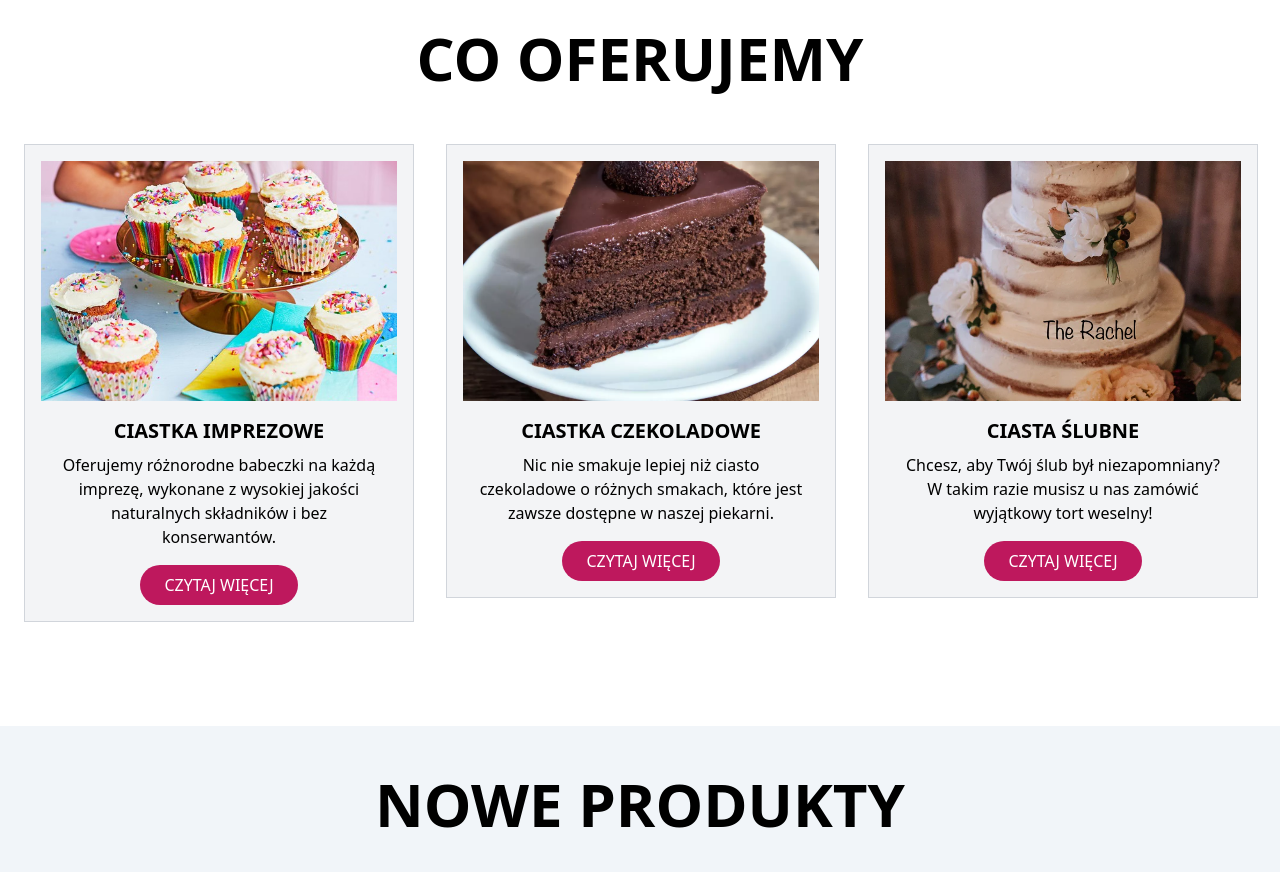
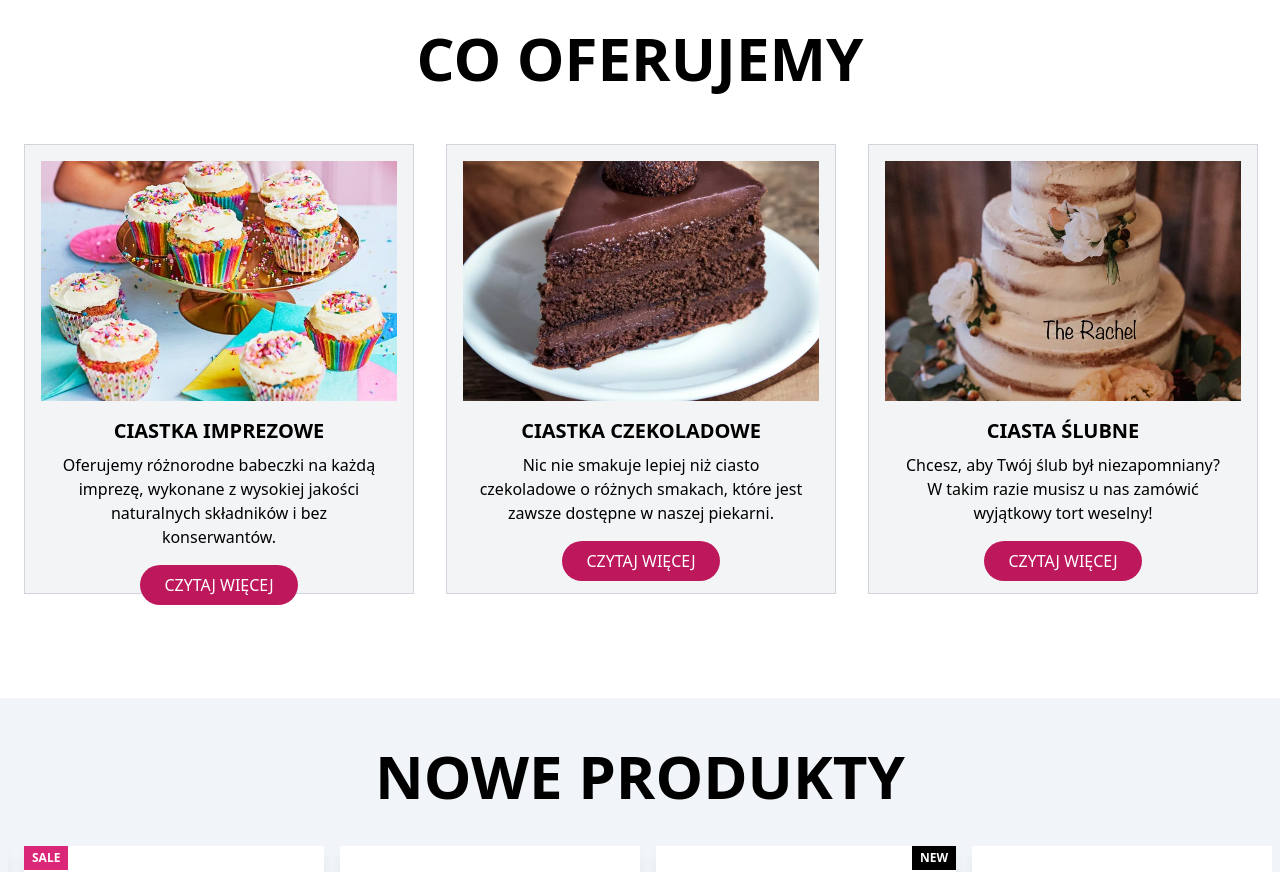
Before and after one commit to frooooooo7/Bakery---website, a React (Vite) app: page / in a window 1280 px wide. Shown: the part 1140-2012 px from the top of the page. Built offline with nearby package versions, Linux system fonts and the light colour scheme.

Commit message:
Added animations for Offer page.

```diff
--- a/src/pages/Home/sections/Offer.tsx
+++ b/src/pages/Home/sections/Offer.tsx
@@ -4,6 +4,7 @@ import 'slick-carousel/slick/slick-theme.css';
 import party_cupcakes from "../../../assets/party_cupcakes.jpg";
 import choco_cupcakes from "../../../assets/choco_cakes.webp";
 import weeding_cakes from "../../../assets/weeding_cakes.webp";
+import { motion } from 'framer-motion'
 
 
 const Offer = () => {
@@ -63,12 +64,21 @@ const Offer = () => {
     return (
         <section className="px-2 py-6 lg:py-12">
             <div className="container mx-auto">
-                <h1 className='text-center text-3xl font-bold pb-10 md:text-3xl lg:text-5xl xl:text-6xl'>CO OFERUJEMY</h1>
-                <div className="slider-container">
+                <motion.h1
+                    whileInView={{ scale: 1}}
+                    initial={{ scale: 0}}
+                    transition={{ duration: 0.7}}
+                    className='text-center text-3xl font-bold pb-10 md:text-3xl lg:text-5xl xl:text-6xl'>CO OFERUJEMY
+                </motion.h1>
+                <motion.div
+                initial={{ y: 200, opacity: 0 }}
+                whileInView={{ y: 0, opacity: 1 }}
+                transition={{ duration: 0.4, ease: "easeInOut"}}
+                className="slider-container">
                     <Slider {...settings}>
                         {offers.map((offer, index) => (
                             <div className='p-4' key={index}>
-                                <div key={index} className="flex flex-col items-center text-center p-4 bg-gray-100 border border-gray-300">
+                                <div key={index} className="flex flex-col items-center text-center p-4 bg-gray-100 border border-gray-300" style={{ height: "450px" }}>
                                     <div className='w-full h-60 flex items-center justify-center'>
                                         <img src={offer.img} className='w-full h-full object-cover' />
                                     </div>
@@ -79,7 +89,7 @@ const Offer = () => {
                             </div>
                         ))}
                     </Slider>
-                </div>
+                </motion.div>
             </div>
         </section>
     );
```
